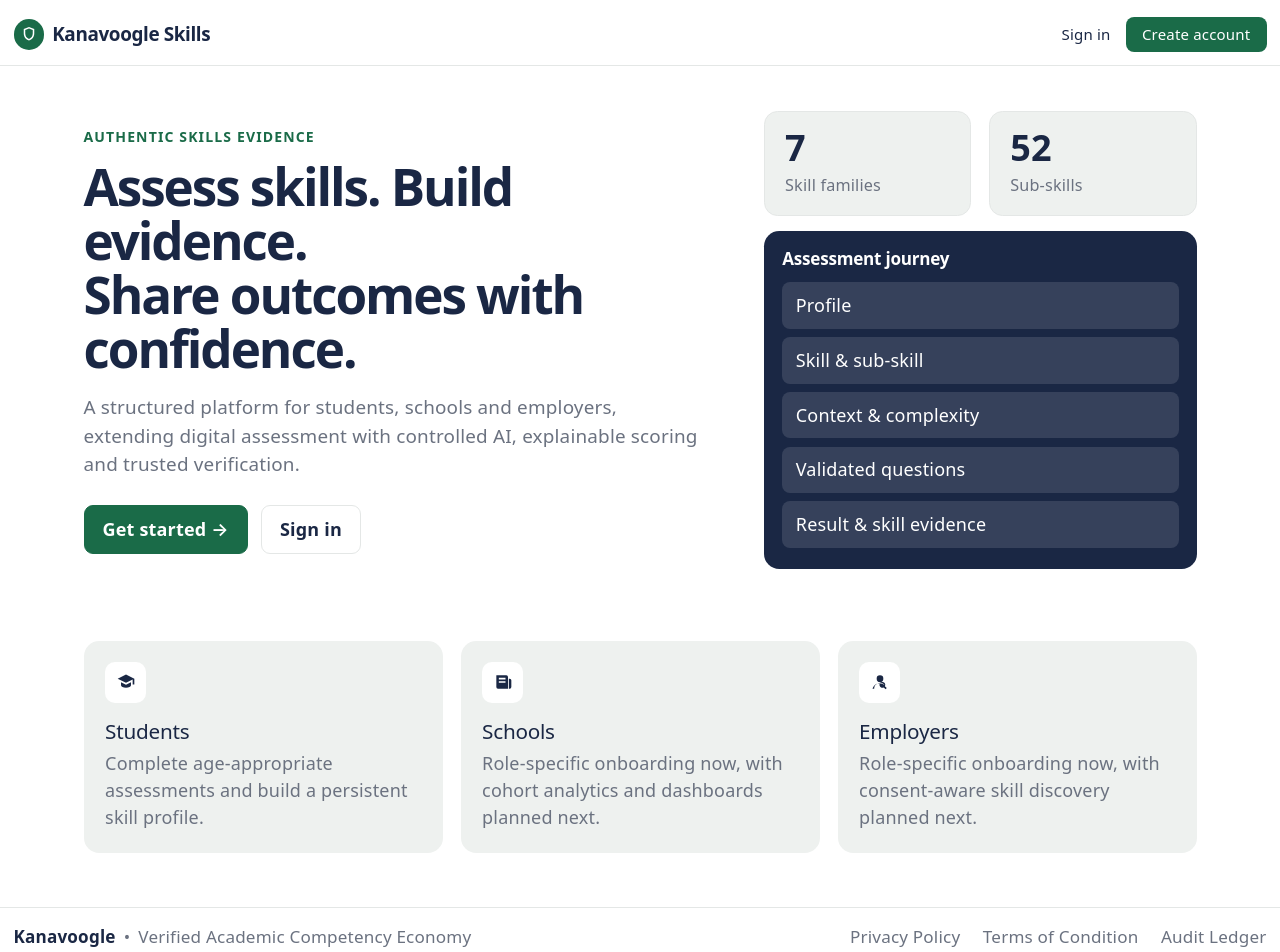
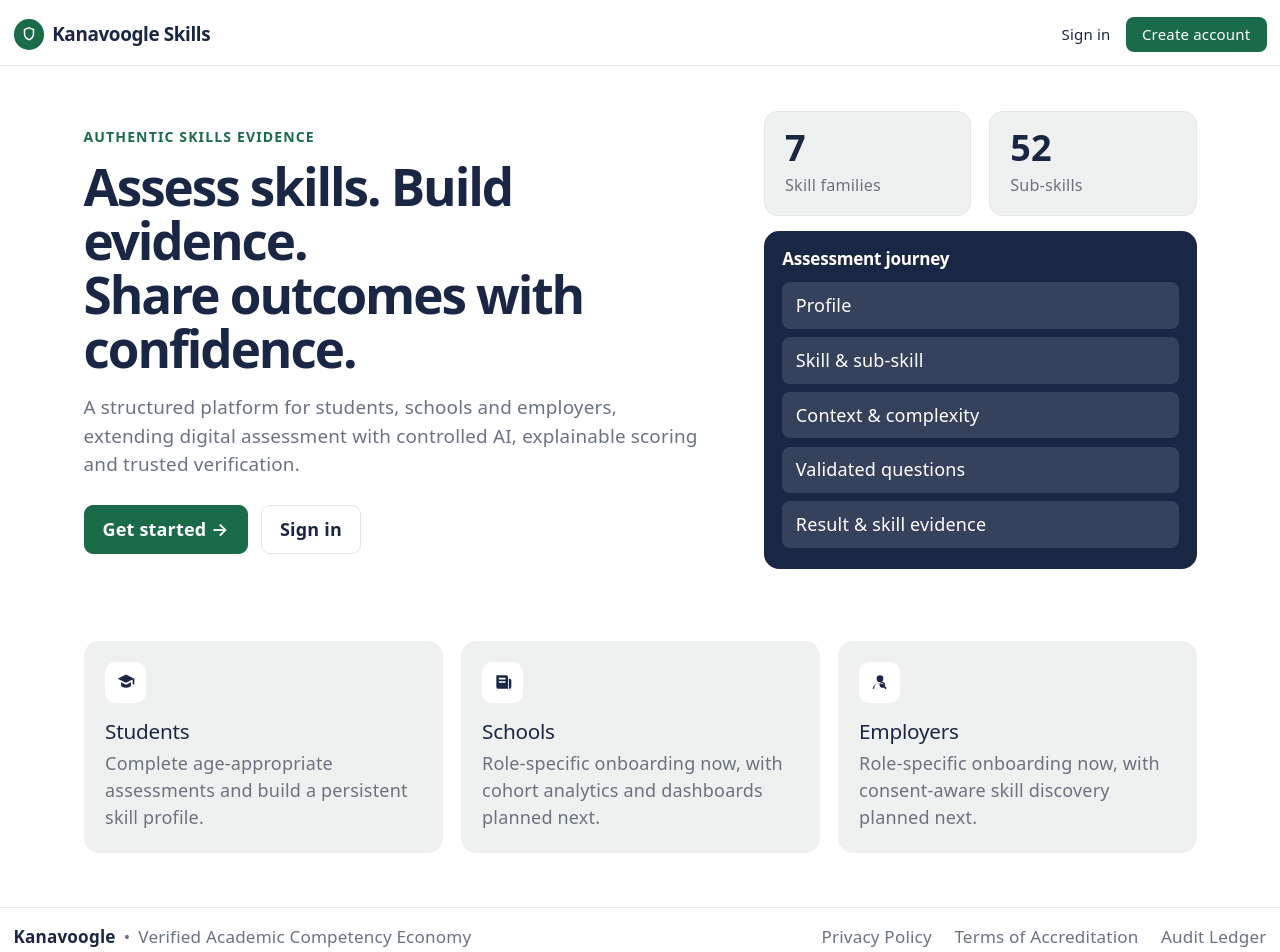
Before and after one commit to Bhumin-qut/kanavoogel-frontend, a React (Vite) app: page / in a window 1280 px wide. Shown: the top 952 px of the page. Built offline with nearby package versions, Linux system fonts and the light colour scheme.

Commit message:
Match footer link text to Figma: Terms of Accreditation

```diff
--- a/src/layout/Footer.tsx
+++ b/src/layout/Footer.tsx
@@ -4,7 +4,7 @@
 
 const FOOTER_LINKS = [
   { label: 'Privacy Policy', href: '/privacy' },
-  { label: 'Terms of Condition', href: '/terms' },
+  { label: 'Terms of Accreditation', href: '/terms' },
   { label: 'Audit Ledger', href: '/audit-ledger' },
 ] as const
 
```
